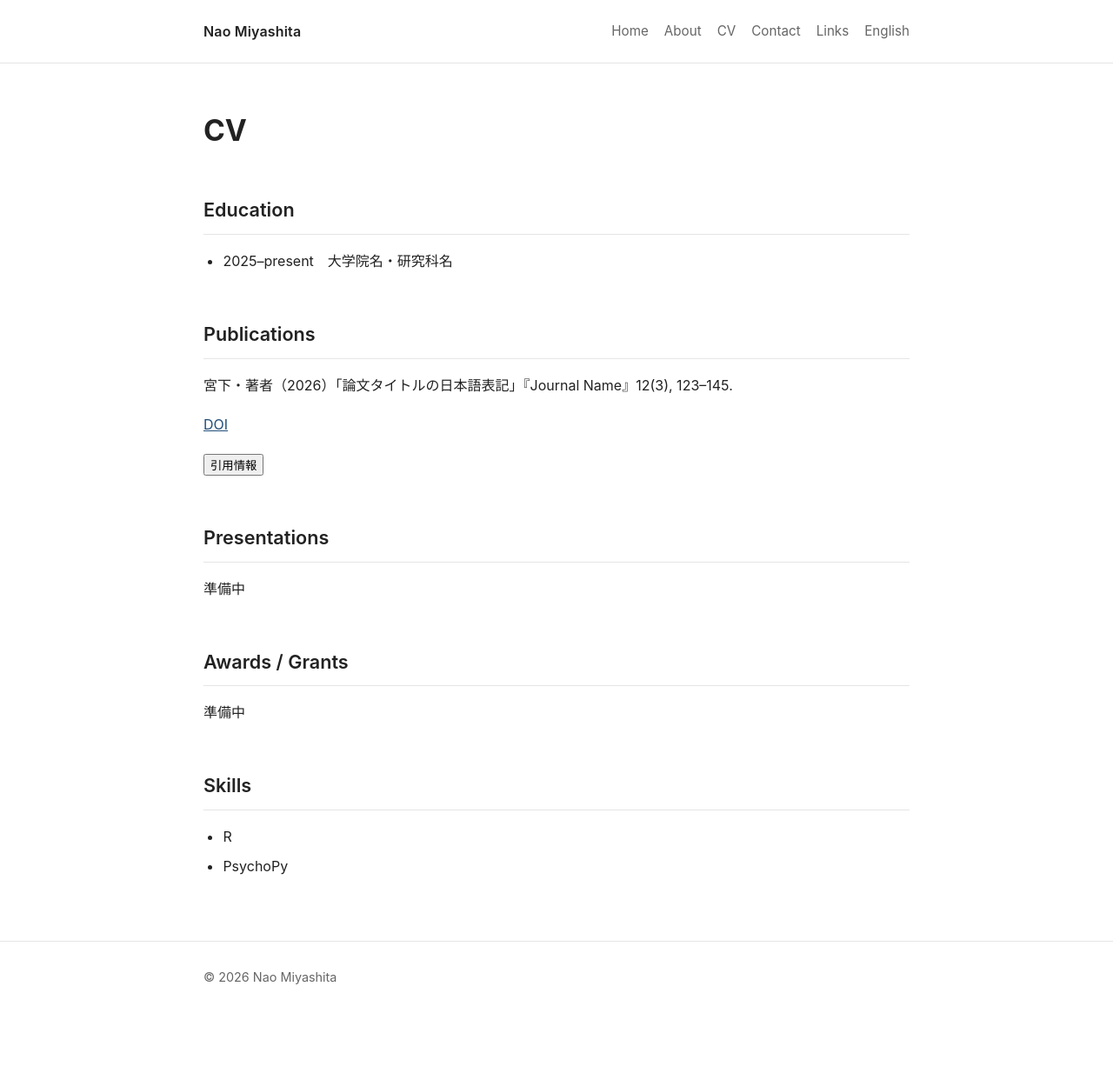
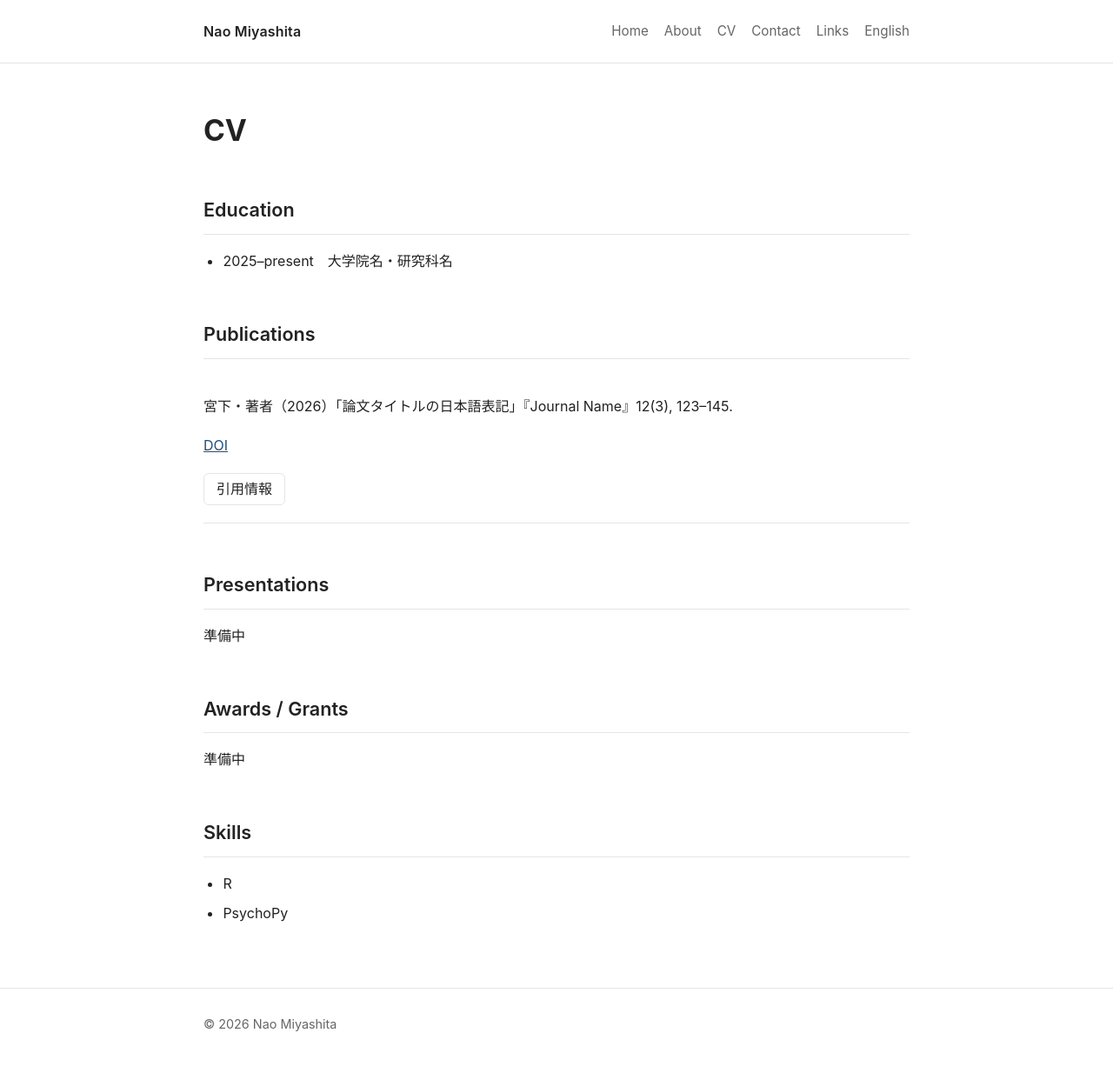
Before and after one commit to naomiyashita/github.io, a Jekyll site: the page built from cv.md, in a window 1280 px wide. Shown: the whole page at 87% size. Built offline with Jekyll 4.4.1, drawn with Linux system fonts in a browser that asks for light colours; before the commit the page ends 1180 px from its top, so only the background shows below that.

Commit message:
Update style.css

```diff
--- a/assets/css/style.css
+++ b/assets/css/style.css
@@ -168,3 +168,83 @@ li {
     margin-top: 40px;
   }
 }
+
+.publication-list {
+  margin-top: 20px;
+}
+
+.publication-item {
+  padding: 20px 0;
+  border-bottom: 1px solid var(--border);
+}
+
+.publication-title {
+  margin-bottom: 4px;
+}
+
+.publication-meta {
+  color: var(--muted);
+  margin-bottom: 12px;
+}
+
+.cite-button,
+.copy-citation-button {
+  appearance: none;
+  border: 1px solid var(--border);
+  background: #fff;
+  color: var(--text);
+  padding: 8px 14px;
+  border-radius: 6px;
+  font: inherit;
+  line-height: 1.2;
+  cursor: pointer;
+}
+
+.cite-button:hover,
+.copy-citation-button:hover {
+  border-color: var(--text);
+}
+
+.cite-dialog {
+  width: min(640px, calc(100% - 32px));
+  border: 1px solid var(--border);
+  border-radius: 10px;
+  padding: 28px;
+  color: var(--text);
+}
+
+.cite-dialog::backdrop {
+  background: rgb(0 0 0 / 0.35);
+}
+
+.cite-dialog h2 {
+  margin-top: 0;
+}
+
+.dialog-close {
+  position: absolute;
+  top: 12px;
+  right: 14px;
+  border: none;
+  background: transparent;
+  font-size: 1.5rem;
+  line-height: 1;
+  cursor: pointer;
+}
+
+.citation-style-label {
+  font-weight: 600;
+  margin-bottom: 8px;
+}
+
+.citation-text {
+  width: 100%;
+  min-height: 140px;
+  padding: 12px;
+  border: 1px solid var(--border);
+  border-radius: 6px;
+  font: inherit;
+  line-height: 1.6;
+  resize: vertical;
+  margin-bottom: 16px;
+}
```
